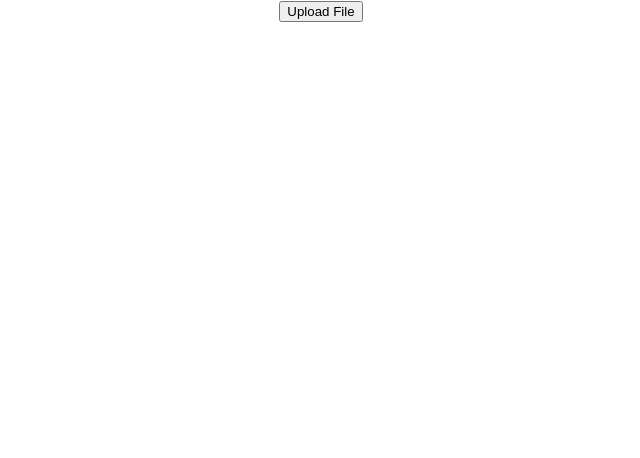
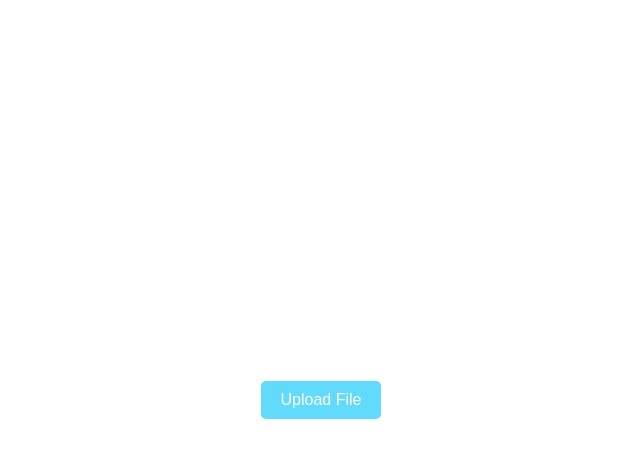
Before and after one commit to Anedi1/Web-Based-Sentiment-Analysis-Tool, a React (Create React App) app in the folder my-app/: page / in a window 1280 px wide. Shown: the top 458 px of the page, without its empty margins (319-959 px from the left). Built offline with nearby package versions, Linux system fonts and the light colour scheme.

Commit message:
css-changes

```diff
--- a/my-app/src/App.css
+++ b/my-app/src/App.css
@@ -5,6 +5,23 @@
 .App-logo {
   height: 40vmin;
   pointer-events: none;
+}
+
+.file-button-style {
+  background-color: #61dafb;
+  border: none;
+  color: white;
+  padding: 10px 20px;
+  font-size: 16px;
+  cursor: pointer;
+  border-radius: 5px;
+}
+
+.center-wrapper {
+  display: flex;
+  justify-content: center; /* center on x-axis */
+  align-items: center;     /* center on y-axis */
+  height: 100vh;           /* take up full screen height */
 }
 
 @media (prefers-reduced-motion: no-preference) {
--- a/my-app/src/App.js
+++ b/my-app/src/App.js
@@ -1,28 +1,45 @@
-import React from 'react';
-import './App.css';
+import React from 'react'; // Import React library
+import './App.css'; // Import CSS styles for the component
 
+// Main functional component of the app
 function App() {
+  // Event handler for file input change event
   const handleFileChange = (event) => {
+    // Get the first selected file from the input
     const file = event.target.files[0];
+
+    // Check if a file was selected
     if (file) {
+      // Log the selected file name to the console
       console.log('File selected:', file.name);
+
+      // Show an alert popup displaying the selected file name
       alert(`Selected file: ${file.name}`);
     }
   };
 
   return (
     <div className="App">
+      {/* Hidden file input element */}
       <input
         type="file"
         id="fileInput"
-        style={{ display: 'none' }}
-        onChange={handleFileChange}
+        style={{ display: 'none' }} // Hide the file input from view
+        onChange={handleFileChange} // Attach change event handler
       />
-      <button onClick={() => document.getElementById('fileInput').click()}>
-        Upload File
-      </button>
+
+      {/* Button that triggers the hidden file input click */}
+      <div className="center-wrapper">
+        <button
+          className="file-button-style"
+          onClick={() => document.getElementById('fileInput').click()}
+        >
+          Upload File
+        </button>
+        <input type="file" id="fileInput" style={{ display: 'none' }} />
+      </div>
     </div>
   );
 }
 
-export default App;
+export default App; // Export the component as default
```
